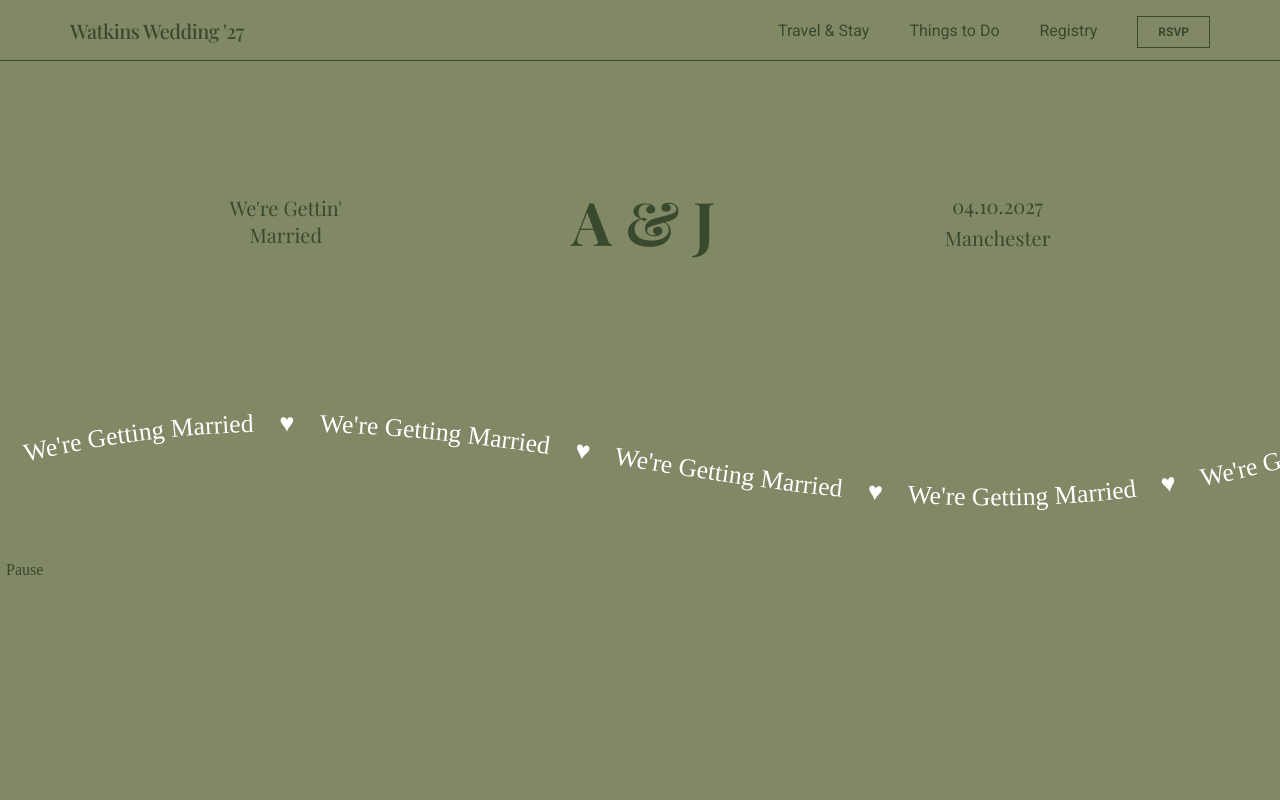
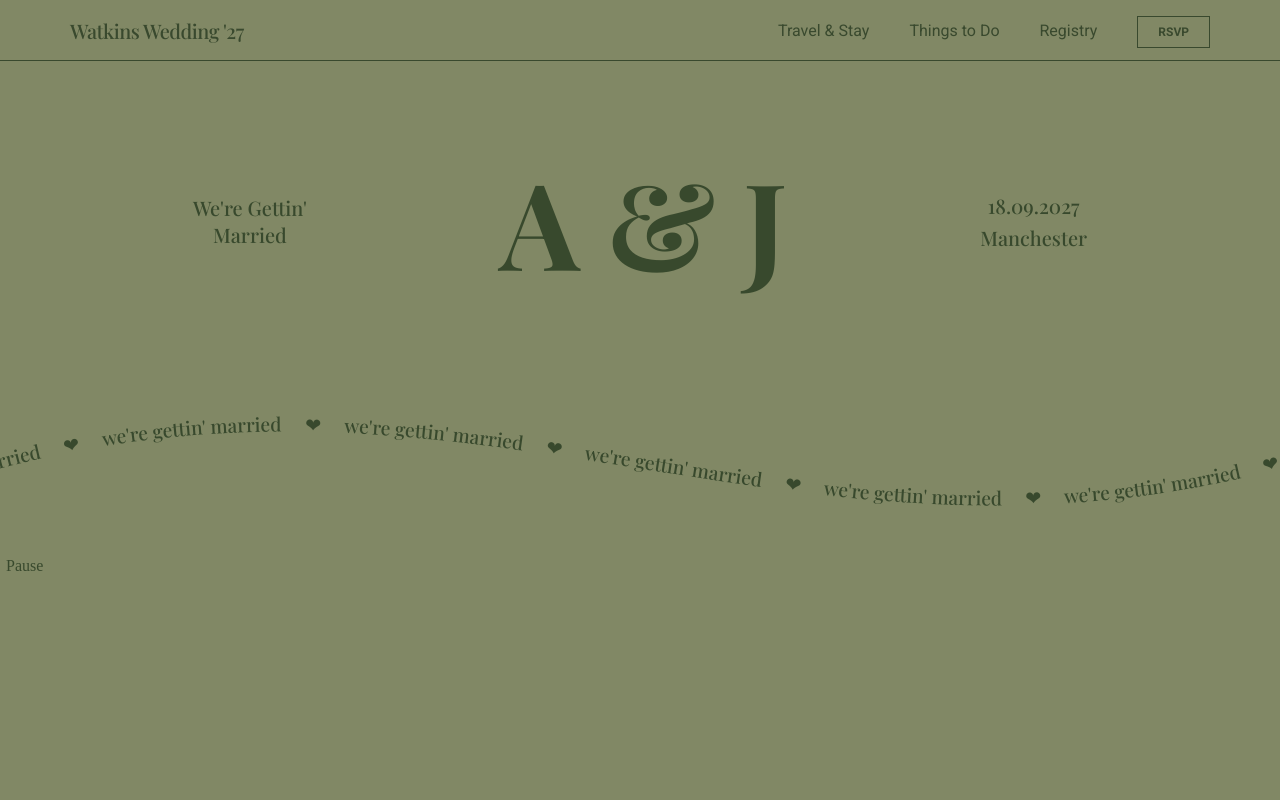
Before and after one commit to Pur3-MAlice/pur3-malice.github.io, a website: page index.html in a window 1280 px wide. Shown: the top 800 px of the page. Drawn offline with nearby package versions, Linux system fonts and the light colour scheme; a web font is replaced by a local one.

Commit message:
travelling svg styling

```diff
--- a/index.html
+++ b/index.html
@@ -46,7 +46,7 @@
           <h1>A & J</h1>
           <p>We're Gettin' <br /> Married</p>
           <div>
-            <p>04.10.2027</p>
+            <p>18.09.2027</p>
             <p>Manchester</p>
           </div>
         </div>
@@ -66,7 +66,7 @@
               fill="none"
             />
           </defs>
-          <text fill="#fff">
+          <text fill="#38492d" font-family="Playfair Display, sans-serif" font-weight="500" font-size="12px">
             <textPath class="repeatText" id="tp" xlink:href="#path"></textPath>
           </text>
         </svg>
--- a/script.js
+++ b/script.js
@@ -1,5 +1,5 @@
-const base = " We're Getting Married ";
-const sep = "\u00A0\u00A0\u00A0♥\u00A0\u00A0\u00A0";
+const base = " we're gettin' married ";
+const sep = "\u00A0\u00A0\u00A0 ❤ \u00A0\u00A0\u00A0";
 const repeatCount = 100;
 
 const text = Array.from({ length: repeatCount }, () => base).join(sep);
--- a/style.css
+++ b/style.css
@@ -1,4 +1,3 @@
-
 /* .roboto-<uniquifier> {
   font-family: "Roboto", sans-serif;
   font-optical-sizing: auto;
@@ -16,23 +15,26 @@
   font-style: normal;
 } */
 
+/* Universal styles */
+
 :root {
-  --pale-oak: #E4CCAA;
-  --sand: #B4A85C;
+  --pale-oak: #e4ccaa;
+  --sand: #b4a85c;
   --palm-leaf: #818865;
-  --olive-leaf: #38492D;
-  --golden-apricot: #E29A40;
-  --reddish-brown: #A44936;
-  --powder-blush: #E8A29A;
-  --vintage-grape: #523A55;
-  --sky-blue-light: #86C5D6;
-  --jet-black: #0A2D33;
+  --olive-leaf: #38492d;
+  --golden-apricot: #e29a40;
+  --reddish-brown: #a44936;
+  --powder-blush: #e8a29a;
+  --vintage-grape: #523a55;
+  --sky-blue-light: #86c5d6;
+  --jet-black: #0a2d33;
 }
 
 * {
   box-sizing: border-box;
 }
-body{
+
+body {
   background-color: var(--palm-leaf);
   color: var(--olive-leaf);
   padding: 0;
@@ -40,6 +42,7 @@ body{
   overflow-x: hidden;
 }
 
+/* Main body styles */
 
 div.main-body {
   padding: 0;
@@ -47,16 +50,9 @@ div.main-body {
   height: 100vh;
 }
 
-div.travelling-svg {
-    width: 100%;
-    height: 100%;
-    display: block;
-    object-fit: cover;
-}
-
-section.main-body-intro{
-  display:flex;
-  width:100vw;
+section.main-body-intro {
+  display: flex;
+  width: 100vw;
 }
 
 div.heading-intro {
@@ -67,23 +63,23 @@ div.heading-intro {
   row-gap: 20px;
   width: 100%;
   height: 40vh;
+  font-family: "Playfair Display", serif;
+  color: var(--olive-leaf);
+  font-size: 20px;
+  font-weight: 500;
 }
+
 .heading-intro h1 {
-  font-family: "Playfair Display", serif;
+  font-size: 120px;
+  font-weight: 700;
   order: 2;
-  font-size: 60px;
-  font-weight: 700;
-  color: var(--olive-leaf);
+  cursor: default;
 }
 
 .heading-intro p {
-  font-family: "Playfair Display", serif;
-  order: 1;
-  font-size: 20px;
-  font-weight: 400;
   margin: 0;
   text-align: center;
-  color: var(--olive-leaf);
+  order: 1;
 }
 
 .heading-intro div {
@@ -94,16 +90,22 @@ div.heading-intro {
   order: 3;
 }
 
+
+/* Moving text svg */
+div.travelling-svg {
+  width: 100%;
+  height: 100%;
+  display: block;
+  object-fit: cover;
+}
+
 svg {
   width: 100vw;
   height: 175px;
-    /* display: block; */
-    /* z-index: 2; */
-    color: var(--jet-black);
+  display: block;
+   z-index: 2;
   }
 
-
-/* LINE */
 
 /* navbar  */
 
@@ -199,13 +201,13 @@ button {
   font-weight: 700;
   cursor: pointer;
   transition: all 0.2s;
-  color:#39492e;
+  color: #39492e;
   /* color: #39492e;
   color: #818866; */
 }
 
 .btn:hover {
-  background-color:  rgb(28, 128, 228);
+  background-color: rgb(28, 128, 228);
 }
 
 .hamburger {
```
Lines whose indentation alone changed are shown as unchanged.
